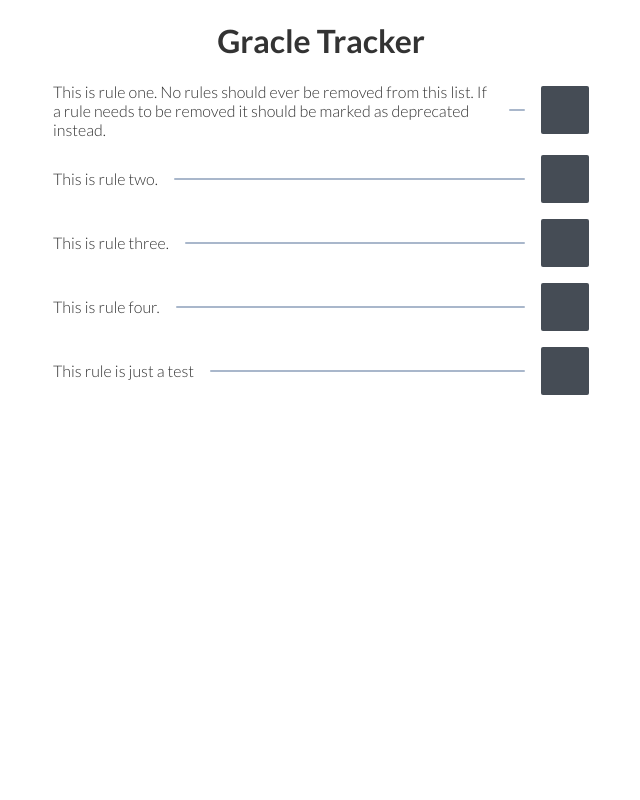
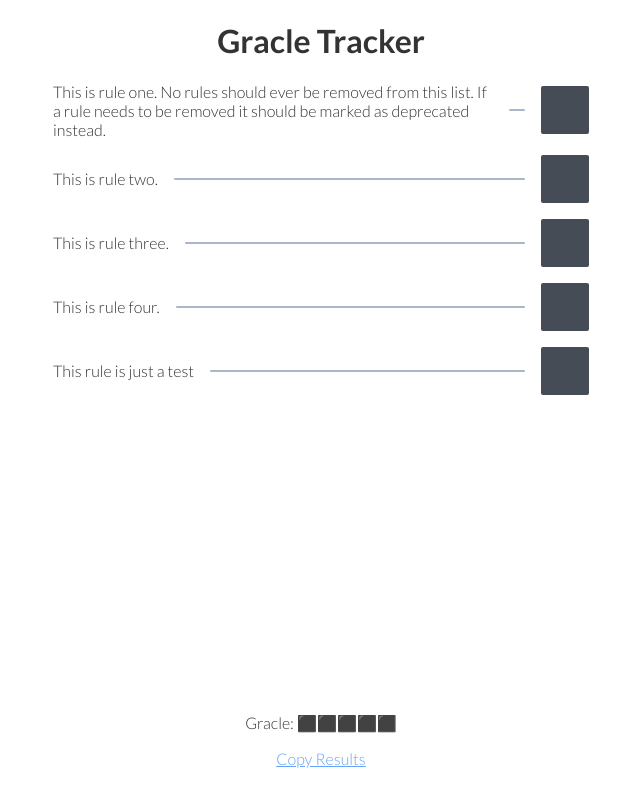
Before and after one commit to Davey-M/gracle, an Angular app: page / in a window 1280 px wide. Shown: the whole page, without its empty margins (319-959 px from the left). Built offline with nearby package versions, Linux system fonts and the light colour scheme.

Commit message:
add ability to copy results

```diff
--- a/src/app/app.component.css
+++ b/src/app/app.component.css
@@ -1,3 +1,11 @@
+.fill-screen {
+  min-height: 100vh;
+
+  display: grid;
+  grid-auto-flow: row;
+  grid-template-rows: max-content 1fr max-content;
+}
+
 .header {
   text-align: center;
 }
@@ -5,6 +13,7 @@
 .container {
   max-width: 600px;
   margin: auto;
+  height: 100%;
 }
 
 .inner-container {
--- a/src/app/app.component.html
+++ b/src/app/app.component.html
@@ -1,7 +1,11 @@
-<h1 class="header">Gracle Tracker</h1>
+<main class="fill-screen">
+  <h1 class="header">Gracle Tracker</h1>
 
-<div class="container">
-  <div class="inner-container">
-    <app-rule-input></app-rule-input>
+  <div class="container">
+    <div class="inner-container">
+      <app-rule-input></app-rule-input>
+    </div>
   </div>
-</div>
+
+  <app-output-display></app-output-display>
+</main>
--- a/src/app/app.module.ts
+++ b/src/app/app.module.ts
@@ -6,12 +6,14 @@ import { AppRoutingModule } from './app-routing.module';
 import { AppComponent } from './app.component';
 import { RuleInputComponent } from './components/rule-input/rule-input.component';
 import { StateClassPipe } from './pipes/stateClass/state-class.pipe';
+import { OutputDisplayComponent } from './components/output-display/output-display.component';
 
 @NgModule({
   declarations: [
     AppComponent,
     RuleInputComponent,
-    StateClassPipe
+    StateClassPipe,
+    OutputDisplayComponent
   ],
   imports: [
     BrowserModule,
--- /dev/null
+++ b/src/app/components/output-display/output-display.component.css
@@ -0,0 +1,15 @@
+.display-text {
+  text-align: center;
+
+  margin-top: 2rem;
+}
+
+.link {
+  color: var(--blue);
+  text-decoration: underline;
+
+  text-align: center;
+  cursor: pointer;
+
+  margin-bottom: 2rem;
+}
--- /dev/null
+++ b/src/app/components/output-display/output-display.component.html
@@ -0,0 +1,7 @@
+<p class="display-text">
+  {{ gracleResultString$ | async }}
+</p>
+<p class="link"
+   (click)="copyResults()">
+  Copy Results
+</p>
--- /dev/null
+++ b/src/app/components/output-display/output-display.component.ts
@@ -0,0 +1,49 @@
+import { Component, OnInit } from '@angular/core';
+import { map, tap } from 'rxjs';
+import { gracleState, iGracleTile } from 'src/app/models/gracle';
+import { StateService } from 'src/app/services/state/state.service';
+
+@Component({
+  selector: 'app-output-display',
+  templateUrl: './output-display.component.html',
+  styleUrls: ['./output-display.component.css']
+})
+export class OutputDisplayComponent implements OnInit {
+
+  private _gracleResultString = '';
+  gracleResultString$ = this._stateService.tileState$.pipe(
+    map(tiles => this._formatStateToString(tiles)),
+    tap(str => this._gracleResultString = str),
+  );
+
+  constructor(private _stateService: StateService) { }
+
+  ngOnInit(): void {
+  }
+
+  private _formatStateToString(tiles: iGracleTile[]) {
+    let outputString = 'Gracle: ';
+
+    for (let tile of tiles) {
+      switch (tile.state) {
+        case gracleState.inProgress:
+          outputString += '⬛';
+          break;
+        case gracleState.attempted:
+          outputString += '🟨';
+          break;
+        case gracleState.succeeded:
+          outputString += '🟩';
+          break;
+      }
+    }
+
+    return outputString;
+  }
+
+  async copyResults() {
+    await navigator.clipboard.writeText(this._gracleResultString);
+    alert('Results were copied to clipboard.');
+  }
+
+}
--- a/src/styles.css
+++ b/src/styles.css
@@ -18,6 +18,7 @@ p {
   --gray: #454c55;
   --yellow: #fbc335;
   --green: #0e9749;
+  --blue: #67a3f7;
 
   --black: #333;
 
```
Also changed, not shown: 1 other file (tests, documents, lock files or other folders).
